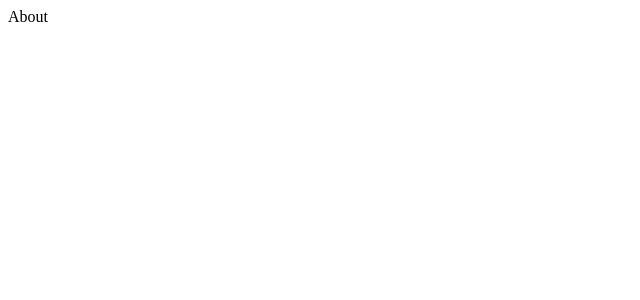
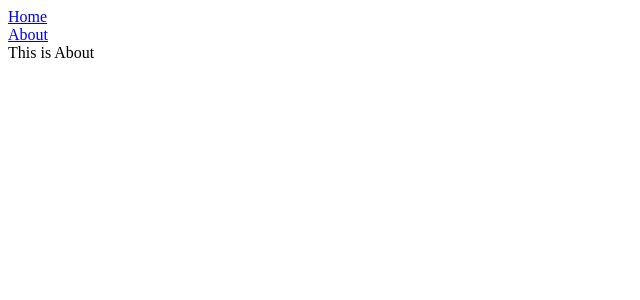
Before and after one commit to SagarMainali/react-router, a React (Vite) app: page /about in a window 1280 px wide. Shown: the top 300 px of the page, without its empty margins (0-640 px from the left). Built offline with nearby package versions, Linux system fonts and the light colour scheme.

Commit message:
basic routing done

```diff
--- a/src/About.tsx
+++ b/src/About.tsx
@@ -1,7 +1,7 @@
 
 function About() {
   return (
-    <div>About</div>
+    <div>This is About</div>
   )
 }
 
--- a/src/App.tsx
+++ b/src/App.tsx
@@ -1,4 +1,4 @@
-import { BrowserRouter, Routes, Route } from 'react-router-dom'
+import { BrowserRouter, Routes, Route, Link } from 'react-router-dom'
 import Home from './Home'
 import About from './About'
 
@@ -6,6 +6,9 @@ const App = () => {
 
      return <>
           <BrowserRouter>
+               <Link to='/'>Home</Link>
+               <br />
+               <Link to='/about'>About</Link>
                <Routes>
                     <Route path="/" element={<Home />} />
                     <Route path="/about" element={<About />} />
--- a/src/Home.tsx
+++ b/src/Home.tsx
@@ -1,7 +1,7 @@
 
 function Home() {
   return (
-    <div>Home</div>
+    <div>This is Home</div>
   )
 }
 
```
